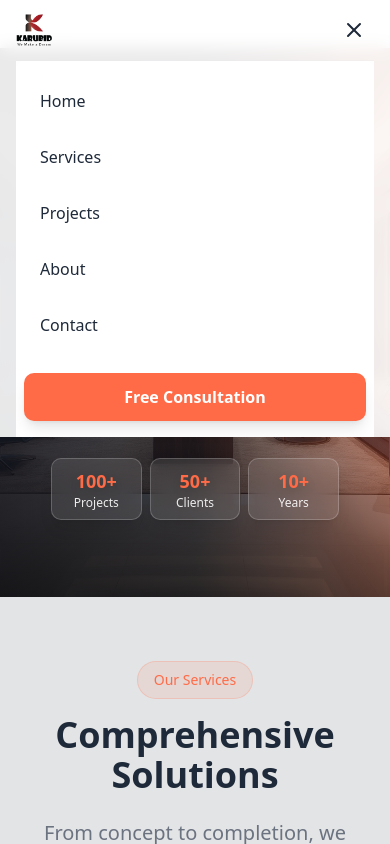
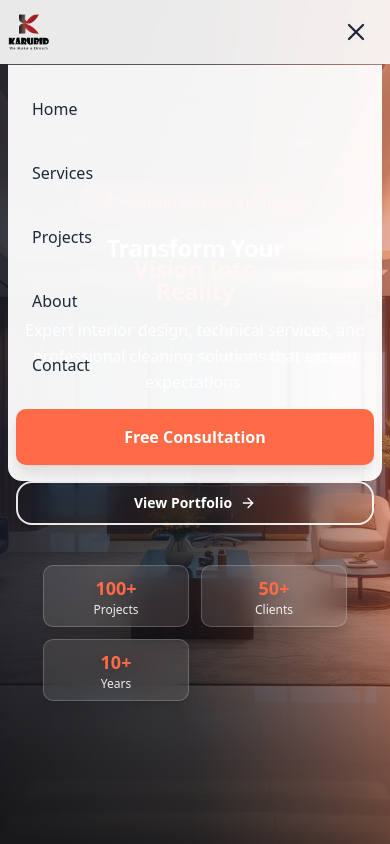
Before and after one commit to Mutiur03/Karubid, a React (Vite) app: page / in a window 390 px wide. Both pictures are taken after a click on the button 354 px from the left and 30 px from the top of the page. Shown: the top 844 px of the page. Built offline with nearby package versions, Linux system fonts and the light colour scheme.

Commit message:
UI Fixed

```diff
--- a/src/components/HomePage/About.tsx
+++ b/src/components/HomePage/About.tsx
@@ -68,7 +68,7 @@ function About() {
     return (
         <motion.section
             id="about"
-            className="py-12 sm:py-16 md:py-20 bg-primary/5"
+            className="py-12 sm:py-16 md:py-20 bg-primary/5 min-h-[calc(100vh-4rem)]"
             initial={{ opacity: 0, y: 30 }}
             whileInView={{ opacity: 1, y: 0 }}
             viewport={{ once: true, amount: 0.3 }}
--- a/src/components/HomePage/Contact.tsx
+++ b/src/components/HomePage/Contact.tsx
@@ -7,7 +7,7 @@ function Contact() {
     return (
         <motion.section
             id="contact"
-            className="py-12 sm:py-16 md:py-20 bg-gradient-to-br from-background via-secondary/5 to-background"
+            className="py-12 sm:py-16 md:py-20 bg-gradient-to-br from-background via-secondary/5 to-background min-h-[calc(100vh-4rem)]"
             initial={{ opacity: 0, y: 30 }}
             whileInView={{ opacity: 1, y: 0 }}
             viewport={{ once: true, amount: 0.3 }}
--- a/src/components/HomePage/Hero.tsx
+++ b/src/components/HomePage/Hero.tsx
@@ -4,7 +4,10 @@ import { quickStats } from '@/lib/Data';
 
 function Hero() {
     return (
-        <section id="home" className="relative min-h-[65vh] sm:min-h-[70vh] flex items-center overflow-hidden mt-12 sm:mt-14 lg:mt-16">
+        <section
+            id="home"
+            className="relative min-h-screen flex items-center overflow-hidden pt-[4rem] pb-6 sm:pb-0" // pt matches navbar height, add bottom padding for mobile
+        >
             {/* Background with parallax effect */}
             <motion.div
                 className="absolute inset-0"
@@ -54,17 +57,17 @@ function Hero() {
 
             {/* Main Content - Better centered and aligned for mobile */}
             <div className="relative z-10 w-full">
-                <div className="max-w-7xl mx-auto px-4 sm:px-6 lg:px-8">
-                    <div className="flex flex-col justify-center items-center lg:items-start text-center lg:text-left py-6 sm:py-8 min-h-[calc(60vh-3rem)] sm:min-h-[calc(65vh-3.5rem)]">
+                <div className="max-w-7xl mx-auto px-2 sm:px-4 lg:px-8"> {/* Reduce horizontal padding for mobile */}
+                    <div className="flex flex-col justify-center items-center lg:items-start text-center lg:text-left py-6 sm:py-8 min-h-[calc(60vh-4rem)] sm:min-h-[calc(65vh-4rem)]">
                         <motion.div
-                            className="max-w-5xl lg:max-w-none w-full space-y-3 sm:space-y-4"
+                            className="max-w-5xl lg:max-w-none w-full space-y-4 sm:space-y-6" // More vertical space for mobile
                             initial={{ opacity: 0 }}
                             animate={{ opacity: 1 }}
                             transition={{ duration: 0.6, staggerChildren: 0.1 }}
                         >
                             {/* Badge - Mobile optimized */}
                             <motion.div
-                                className="inline-flex items-center px-3 sm:px-4 py-1.5 sm:py-2 bg-accent/20 backdrop-blur-md text-accent rounded-full text-xs sm:text-sm font-medium border border-accent/30 shadow-lg"
+                                className="inline-flex items-center px-4 py-2 bg-accent/20 backdrop-blur-md text-accent rounded-full text-sm font-medium border border-accent/30 shadow-lg"
                                 initial={{ opacity: 0, scale: 0.8 }}
                                 animate={{ opacity: 1, scale: 1 }}
                                 transition={{ duration: 0.4, delay: 0.2 }}
@@ -82,7 +85,7 @@ function Hero() {
 
                             {/* Main Heading - Better mobile typography */}
                             <motion.div
-                                className="space-y-1"
+                                className="space-y-2" // More space between heading lines for mobile
                                 initial={{ opacity: 0 }}
                                 animate={{ opacity: 1 }}
                                 transition={{ duration: 0.6, staggerChildren: 0.15, delayChildren: 0.3 }}
@@ -122,7 +125,7 @@ function Hero() {
 
                             {/* Subtitle - Mobile optimized */}
                             <motion.p
-                                className="text-sm sm:text-base md:text-lg lg:text-lg xl:text-xl text-white/95 max-w-3xl lg:max-w-2xl leading-relaxed font-light px-4 lg:px-0"
+                                className="text-base sm:text-lg md:text-xl lg:text-lg xl:text-xl text-white/95 max-w-md sm:max-w-2xl leading-relaxed font-light px-2 sm:px-4 lg:px-0"
                                 initial={{ opacity: 0, y: 20 }}
                                 animate={{ opacity: 1, y: 0 }}
                                 transition={{ duration: 0.6, delay: 0.8 }}
@@ -132,7 +135,7 @@ function Hero() {
 
                             {/* CTA Buttons - Mobile responsive */}
                             <motion.div
-                                className="flex flex-col sm:flex-row gap-2 sm:gap-3 justify-center lg:justify-start items-center lg:items-start pt-3 sm:pt-4 px-4 lg:px-0"
+                                className="flex flex-col sm:flex-row gap-3 sm:gap-4 justify-center lg:justify-start items-center lg:items-start pt-4 px-2 sm:px-4 lg:px-0"
                                 initial={{ opacity: 0, y: 20 }}
                                 animate={{ opacity: 1, y: 0 }}
                                 transition={{ duration: 0.6, delay: 0.9 }}
@@ -201,7 +204,7 @@ function Hero() {
 
                             {/* Enhanced Quick Stats - Mobile responsive */}
                             <motion.div
-                                className="grid grid-cols-3 gap-2 sm:gap-3 lg:gap-4 max-w-xs sm:max-w-sm lg:max-w-md mx-auto lg:mx-0 pt-4 sm:pt-6 px-4 lg:px-0"
+                                className="grid grid-cols-2 sm:grid-cols-3 gap-3 sm:gap-4 max-w-xs sm:max-w-sm lg:max-w-md mx-auto lg:mx-0 pt-6 px-2 sm:px-4 lg:px-0"
                                 initial={{ opacity: 0 }}
                                 animate={{ opacity: 1 }}
                                 transition={{ duration: 0.6, staggerChildren: 0.1, delayChildren: 1.0 }}
@@ -291,38 +294,7 @@ function Hero() {
                 </div>
             </motion.div>
 
-            {/* Scroll Indicator - Mobile responsive */}
-            {/* <motion.div
-                    className="absolute bottom-1 sm:bottom-2 lg:bottom-4 left-1/2 transform -translate-x-1/2 z-20"
-                    initial={{ opacity: 0, y: 20 }}
-                    animate={{ opacity: 1, y: 0 }}
-                    transition={{ delay: 2, duration: 0.8 }}
-                >
-                    <motion.div
-                        className="flex flex-col items-center cursor-pointer group touch-manipulation"
-                        onClick={() => {
-                            const element = document.getElementById('services');
-                            if (element) element.scrollIntoView({ behavior: 'smooth' });
-                        }}
-                        whileHover={{ scale: 1.1 }}
-                        whileTap={{ scale: 0.9 }}
-                    >
-                        <span className="text-white/80 text-xs sm:text-sm font-medium mb-1 sm:mb-2 group-hover:text-accent transition-colors duration-300">
-                            Scroll to explore
-                        </span>
-                        <motion.div
-                            className="w-5 h-8 sm:w-6 sm:h-10 border-2 border-white/50 rounded-full flex justify-center group-hover:border-accent transition-colors duration-300"
-                            animate={{ y: [0, 6, 0] }}
-                            transition={{ duration: 1.5, repeat: Infinity }}
-                        >
-                            <motion.div
-                                className="w-0.5 h-2 sm:w-1 sm:h-3 bg-white/70 rounded-full mt-1.5 sm:mt-2 group-hover:bg-accent transition-colors duration-300"
-                                animate={{ opacity: [1, 0.3, 1] }}
-                                transition={{ duration: 1.5, repeat: Infinity }}
-                            />
-                        </motion.div>
-                    </motion.div>
-                </motion.div> */}
+
         </section>
     )
 }
--- a/src/components/HomePage/Projects.tsx
+++ b/src/components/HomePage/Projects.tsx
@@ -8,7 +8,7 @@ function Projects() {
     return (
         <motion.section
             id="projects"
-            className="py-12 sm:py-16 md:py-20 bg-gradient-to-br from-secondary/5 via-background to-accent/5"
+            className="py-12 sm:py-16 md:py-20 bg-gradient-to-br from-secondary/5 via-background to-accent/5 min-h-[calc(100vh-4rem)]"
             initial={{ opacity: 0, y: 20 }}
             whileInView={{ opacity: 1, y: 0 }}
             viewport={{ once: true, amount: 0.1 }}
--- a/src/components/HomePage/Services.tsx
+++ b/src/components/HomePage/Services.tsx
@@ -6,7 +6,7 @@ function Services() {
     return (
         <motion.section
             id="services"
-            className="py-16 sm:py-20 bg-primary/10"
+            className="py-16 sm:py-20 bg-primary/10 min-h-[calc(100vh-4rem)]"
             initial={{ opacity: 0, y: 30 }}
             whileInView={{ opacity: 1, y: 0 }}
             viewport={{ once: true, amount: 0.3 }}
--- a/src/components/HomePage/Testimonials.tsx
+++ b/src/components/HomePage/Testimonials.tsx
@@ -12,7 +12,7 @@ function Testimonials() {
     }, []);
     return (
         <motion.section
-            className="py-12 sm:py-16 md:py-20 bg-gradient-to-br from-secondary/20 via-background to-accent/5"
+            className="py-12 sm:py-16 md:py-20 bg-gradient-to-br from-secondary/20 via-background to-accent/5 min-h-[calc(100vh-4rem)]"
             initial={{ opacity: 0, y: 30 }}
             whileInView={{ opacity: 1, y: 0 }}
             viewport={{ once: true, amount: 0.3 }}
--- a/src/components/HomePage/WhyChooseUs.tsx
+++ b/src/components/HomePage/WhyChooseUs.tsx
@@ -59,7 +59,7 @@ const WhyChooseUs = () => {
     ];
 
     return (
-        <section id="why-choose-us" className="py-12 sm:py-16 md:py-20 bg-gray-800 text-white relative overflow-hidden">
+        <section id="why-choose-us" className="py-12 sm:py-16 md:py-20 bg-gray-800 text-white relative overflow-hidden min-h-[calc(100vh-4rem)]">
             {/* Geometric Pattern Background */}
             {/* <div className="absolute inset-0 opacity-5">
                 <svg className="w-full h-full" viewBox="0 0 100 100" preserveAspectRatio="none">
--- a/src/components/Navbar.tsx
+++ b/src/components/Navbar.tsx
@@ -30,7 +30,7 @@ function Navbar() {
     const scrollToSection = (sectionId: string) => {
         const element = document.getElementById(sectionId);
         if (element) {
-            const navHeight = 60; // Increased to account for actual navbar height
+            const navHeight = 64; // 4rem = 64px
             const elementPosition = element.offsetTop - navHeight;
             window.scrollTo({
                 top: elementPosition,
@@ -120,12 +120,12 @@ function Navbar() {
     const navItems = getNavItems();
 
     return (
-        <nav className={`fixed top-0 w-full z-50 transition-all duration-300 ${isScrolled
+        <nav className={`fixed top-0 left-0 h-[4rem] w-full z-50 transition-all duration-300 ${isScrolled
             ? 'bg-white/95 backdrop-blur-md shadow-lg border-b border-border/10'
             : 'bg-white/90 backdrop-blur-sm'
             }`}>
-            <div className="max-w-7xl mx-auto px-4 sm:px-6">
-                <div className="flex justify-between items-center h-15  lg:h-16">
+            <div className="max-w-[1800px] mx-auto px-2 sm:px-4"> {/* Reduce horizontal padding for mobile */}
+                <div className="flex justify-between items-center h-[4rem]">
                     {/* Logo */}
                     <div className="flex items-center">
                         <button
@@ -135,7 +135,7 @@ function Navbar() {
                             <img
                                 src="/Logo.png"
                                 alt="Company Logo"
-                                className="h-8 sm:h-10 lg:h-12 w-auto object-contain"
+                                className="h-9 w-auto object-contain sm:h-10 lg:h-12" // Slightly larger logo for mobile
                             />
                         </button>
                     </div>
@@ -171,14 +171,14 @@ function Navbar() {
 
                     {/* Mobile menu button */}
                     <button
-                        className="lg:hidden p-2 rounded-lg hover:bg-secondary/10 transition-colors duration-300 touch-manipulation"
+                        className="lg:hidden p-3 rounded-lg hover:bg-secondary/10 transition-colors duration-300 touch-manipulation"
                         onClick={() => setIsMenuOpen(!isMenuOpen)}
                         aria-label="Toggle mobile menu"
                     >
                         {isMenuOpen ? (
-                            <X className="w-6 h-6 text-foreground" />
+                            <X className="w-7 h-7 text-foreground" /> // Larger icon for easier tap
                         ) : (
-                            <Menu className="w-6 h-6 text-foreground" />
+                            <Menu className="w-7 h-7 text-foreground" />
                         )}
                     </button>
                 </div>
@@ -188,10 +188,10 @@ function Navbar() {
                     ? 'max-h-[500px] opacity-100 border-t border-border/20'
                     : 'max-h-0 opacity-0'
                     }`}>
-                    <div className="px-2 py-4 space-y-2 bg-white/95 backdrop-blur-md">
+                    <div className="px-2 py-4 space-y-2 bg-white/95 backdrop-blur-md rounded-b-xl shadow-md">
                         <button
                             onClick={handleHomeClick}
-                            className="block w-full text-left px-4 py-3 text-base text-foreground hover:text-accent hover:bg-accent/5 rounded-lg transition-all duration-300 font-medium touch-manipulation"
+                            className="block w-full text-left px-4 py-4 text-base text-foreground hover:text-accent hover:bg-accent/5 rounded-lg transition-all duration-300 font-medium touch-manipulation"
                         >
                             Home
                         </button>
@@ -200,7 +200,7 @@ function Navbar() {
                             <button
                                 key={index}
                                 onClick={() => handleSectionClick(item.id)}
-                                className="block w-full text-left px-4 py-3 text-base text-foreground hover:text-accent hover:bg-accent/5 rounded-lg transition-all duration-300 font-medium touch-manipulation"
+                                className="block w-full text-left px-4 py-4 text-base text-foreground hover:text-accent hover:bg-accent/5 rounded-lg transition-all duration-300 font-medium touch-manipulation"
                             >
                                 {item.label}
                             </button>
@@ -208,7 +208,7 @@ function Navbar() {
 
                         <button
                             onClick={handleConsultationClick}
-                            className="w-full text-center px-4 py-3 mt-4 bg-accent text-accent-foreground rounded-lg font-semibold hover:bg-accent/90 transition-all duration-300 shadow-lg text-base touch-manipulation"
+                            className="w-full text-center px-4 py-4 mt-2 bg-accent text-accent-foreground rounded-lg font-semibold hover:bg-accent/90 transition-all duration-300 shadow-lg text-base touch-manipulation"
                         >
                             Free Consultation
                         </button>
--- a/src/pages/CleaningPage.tsx
+++ b/src/pages/CleaningPage.tsx
@@ -395,7 +395,7 @@ const CleaningPage: React.FC = () => {
             {/* Key Facts Section */}
             <motion.section
                 id='portfolio'
-                className="py-20 bg-primary"
+                className=" bg-primary min-h-screen py-20 "
                 initial={{ opacity: 0 }}
                 whileInView={{ opacity: 1 }}
                 viewport={{ once: false, amount: 0.05 }}
@@ -470,7 +470,7 @@ const CleaningPage: React.FC = () => {
             {/* Service Packages */}
             <motion.section
                 id='pricing'
-                className="py-20 bg-background"
+                className="py-20 bg-background min-h-screen"
                 initial={{ opacity: 0 }}
                 whileInView={{ opacity: 1 }}
                 viewport={{ once: false, amount: 0.05 }}
```
Also changed, not shown: src/pages/InteriorPage.tsx (+5 -5 lines), src/pages/TechnicalPage.tsx (+9 -11 lines), 1 other file (tests, documents, lock files or other folders).
